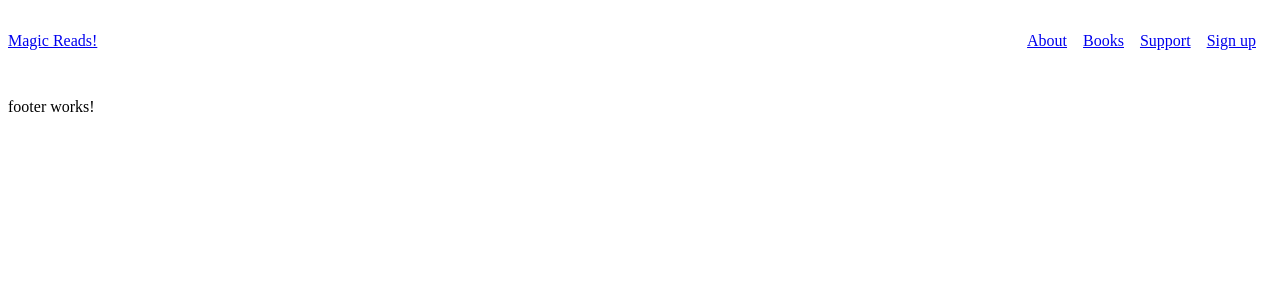
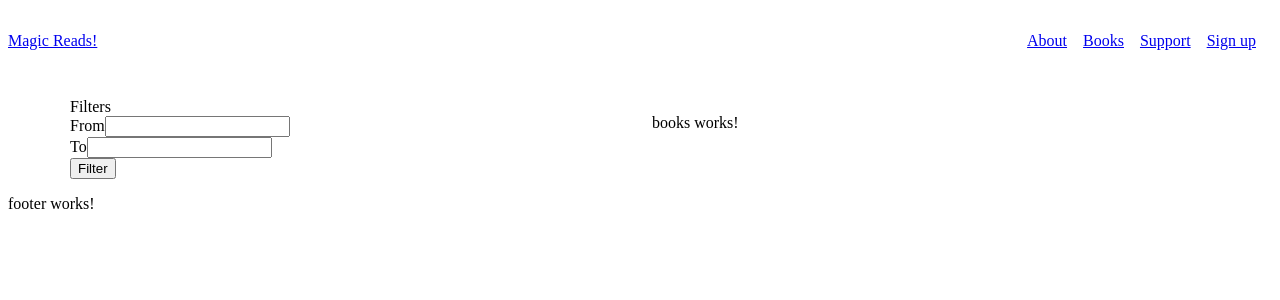
Before and after one commit to jrmorais3/angular-magic-reads, an Angular app: page / in a window 1280 px wide. Shown: the top 300 px of the page. Built offline with nearby package versions, Linux system fonts and the light colour scheme.

Commit message:
adding a filter feature

```diff
--- a/src/app/app.component.html
+++ b/src/app/app.component.html
@@ -1,3 +1,15 @@
 <app-nav></app-nav>
 
-<app-footer></app-footer>
+<div class="container">
+  <div class="row">
+    <div class="col">
+      <app-magic-reads></app-magic-reads>
+    </div>
+  </div>
+</div>
+
+<div class="row">
+  <div class="col">
+    <app-footer></app-footer>
+  </div>
+</div>
--- a/src/app/app.component.ts
+++ b/src/app/app.component.ts
@@ -3,10 +3,11 @@ import { RouterOutlet } from '@angular/router';
 import { NavComponent } from "./components/shared/nav/nav.component";
 import { HeaderComponent } from "./components/shared/header/header.component";
 import { FooterComponent } from "./components/shared/footer/footer.component";
+import { MagicReadsComponent } from "./components/magic-reads/magic-reads.component";
 
 @Component({
   selector: 'app-root',
-  imports: [RouterOutlet, NavComponent, HeaderComponent, FooterComponent],
+  imports: [RouterOutlet, NavComponent, HeaderComponent, FooterComponent, MagicReadsComponent],
   templateUrl: './app.component.html',
   styleUrl: './app.component.css'
 })
--- a/src/app/components/magic-reads/filters/filters.component.html
+++ b/src/app/components/magic-reads/filters/filters.component.html
@@ -1 +1,16 @@
-<p>filters works!</p>
+<div class="card">
+  <div class="card-header">Filters</div>
+  <div class="card-body">
+    <form>
+      <div class="form-group">
+        <label for="from">From</label>
+        <input type="number" id="from" class="form-control" />
+      </div>
+      <div class="form-group">
+        <label for="to">To</label>
+        <input type="number" id="to" class="form-control" />
+      </div>
+      <button class="btn btn-primary btn-block btn-sm">Filter</button>
+    </form>
+  </div>
+</div>
--- a/src/app/components/magic-reads/magic-reads.component.html
+++ b/src/app/components/magic-reads/magic-reads.component.html
@@ -1 +1,8 @@
-<p>magic-reads works!</p>
+<div class="row">
+  <div class="col">
+    <app-filters></app-filters>
+  </div>
+  <div class="col">
+    <app-books></app-books>
+  </div>
+</div>
--- a/src/app/components/magic-reads/magic-reads.component.ts
+++ b/src/app/components/magic-reads/magic-reads.component.ts
@@ -1,9 +1,12 @@
 import { Component } from '@angular/core';
+import { FiltersComponent } from "./filters/filters.component";
+import { BooksComponent } from "./books/books.component";
 
 @Component({
   selector: 'app-magic-reads',
-  imports: [],
+  imports: [FiltersComponent, BooksComponent],
   templateUrl: './magic-reads.component.html',
+  standalone: true,
   styleUrl: './magic-reads.component.css'
 })
 export class MagicReadsComponent {
```
